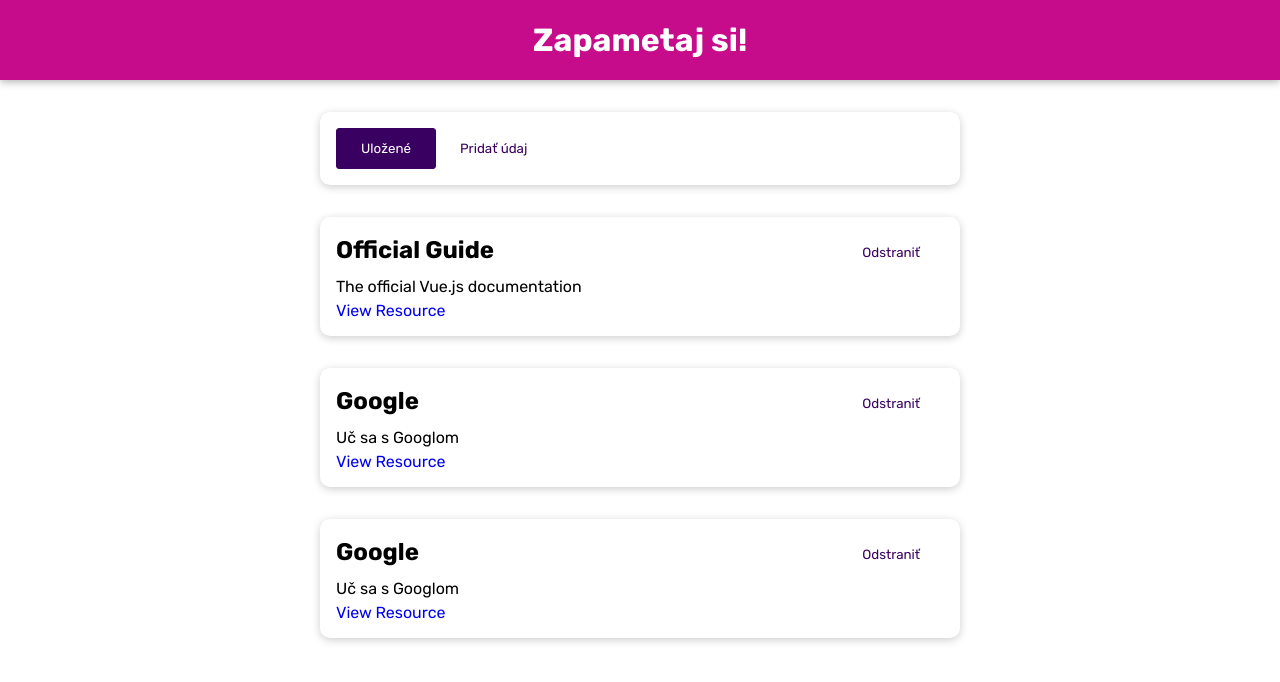
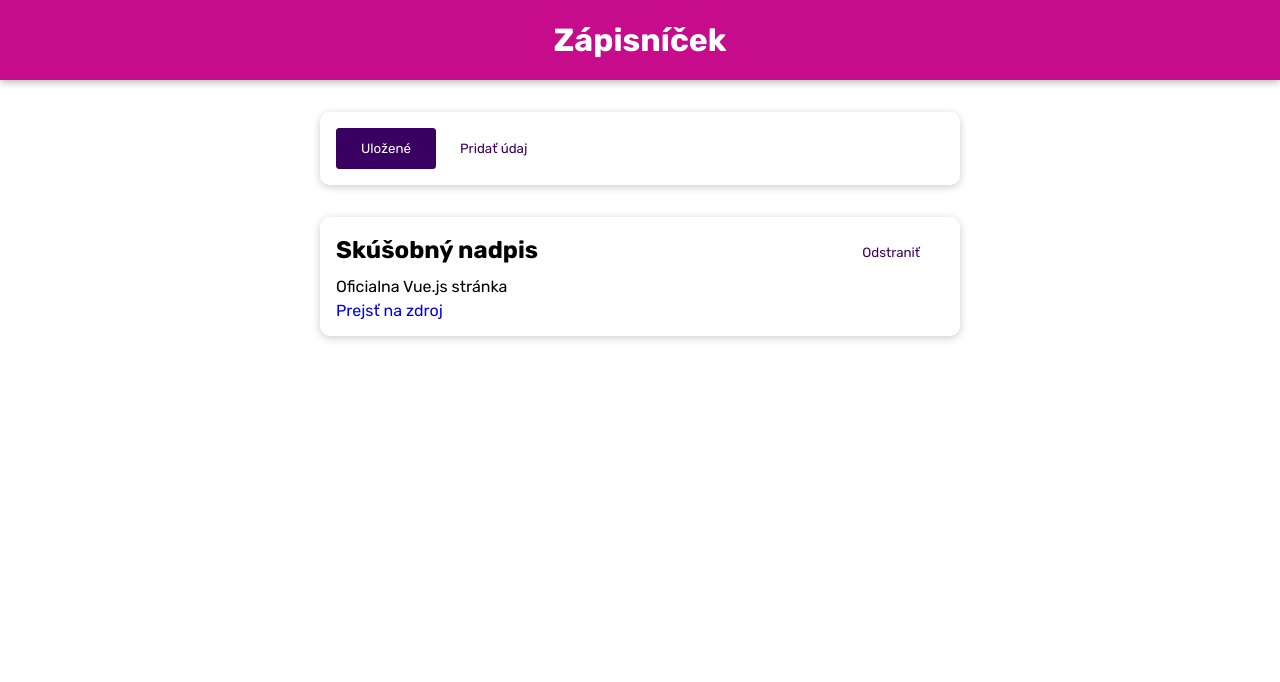
Before and after one commit to mrOtoM/vue-zapisnicek, a Vue app: page / in a window 1280 px wide. Shown: the top 682 px of the page. Built offline with nearby package versions, Linux system fonts and the light colour scheme.

Commit message:
Uprava Delete tlacidlae

```diff
--- a/src/App.vue
+++ b/src/App.vue
@@ -1,5 +1,5 @@
 <template>
-  <the-header title="Zapametaj si!"></the-header>
+  <the-header title="Zápisníček"></the-header>
   <the-resources></the-resources>
 </template>
 
--- a/src/components/LearningResource.vue
+++ b/src/components/LearningResource.vue
@@ -3,11 +3,13 @@
     <base-card>
       <header>
         <h2>{{ title }}</h2>
-        <base-button mode="flat">Odstraniť</base-button>
+        <base-button mode="flat" @click="deleteResource(id)"
+          >Odstraniť</base-button
+        >
       </header>
       <p>{{ description }}</p>
       <nav>
-        <a :href="link">View Resource</a>
+        <a :href="link">Prejsť na zdroj</a>
       </nav>
     </base-card>
   </li>
@@ -17,7 +19,8 @@
 import BaseCard from './UI/BaseCard.vue';
 export default {
   components: { BaseCard },
-  props: ['title', 'description', 'link'],
+  props: ['id', 'title', 'description', 'link'],
+  inject: ['deleteResource'],
 };
 </script>
 
--- a/src/components/StoredResources.vue
+++ b/src/components/StoredResources.vue
@@ -3,6 +3,7 @@
     <learning-resource
       v-for="res in resources"
       :title="res.title"
+      :id="res.id"
       :key="res.id"
       :description="res.description"
       :link="res.link"
--- a/src/components/TheResources.vue
+++ b/src/components/TheResources.vue
@@ -28,21 +28,9 @@ export default {
       storedResources: [
         {
           id: 'official-guide',
-          title: 'Official Guide',
-          description: 'The official Vue.js documentation',
+          title: 'Skúšobný nadpis',
+          description: 'Oficialna Vue.js stránka',
           link: 'https://vuejs.org',
-        },
-        {
-          id: 'google',
-          title: 'Google',
-          description: ' Uč sa s Googlom',
-          link: 'https://google.org',
-        },
-        {
-          id: 'google',
-          title: 'Google',
-          description: ' Uč sa s Googlom',
-          link: 'https://google.org',
         },
       ],
     };
@@ -51,6 +39,7 @@ export default {
     return {
       resources: this.storedResources,
       addResource: this.addResource,
+      deleteResource: this.removeResource,
     };
   },
   computed: {
@@ -75,6 +64,10 @@ export default {
       this.storedResources.unshift(newResource);
       this.selectTab = 'stored-resources';
     },
+    removeResource(resId) {
+      const resIndex = this.storedResources.findIndex(res => res.id === resId);
+      this.storedResources.splice(resIndex, 1);
+    },
   },
 };
 </script>
```
